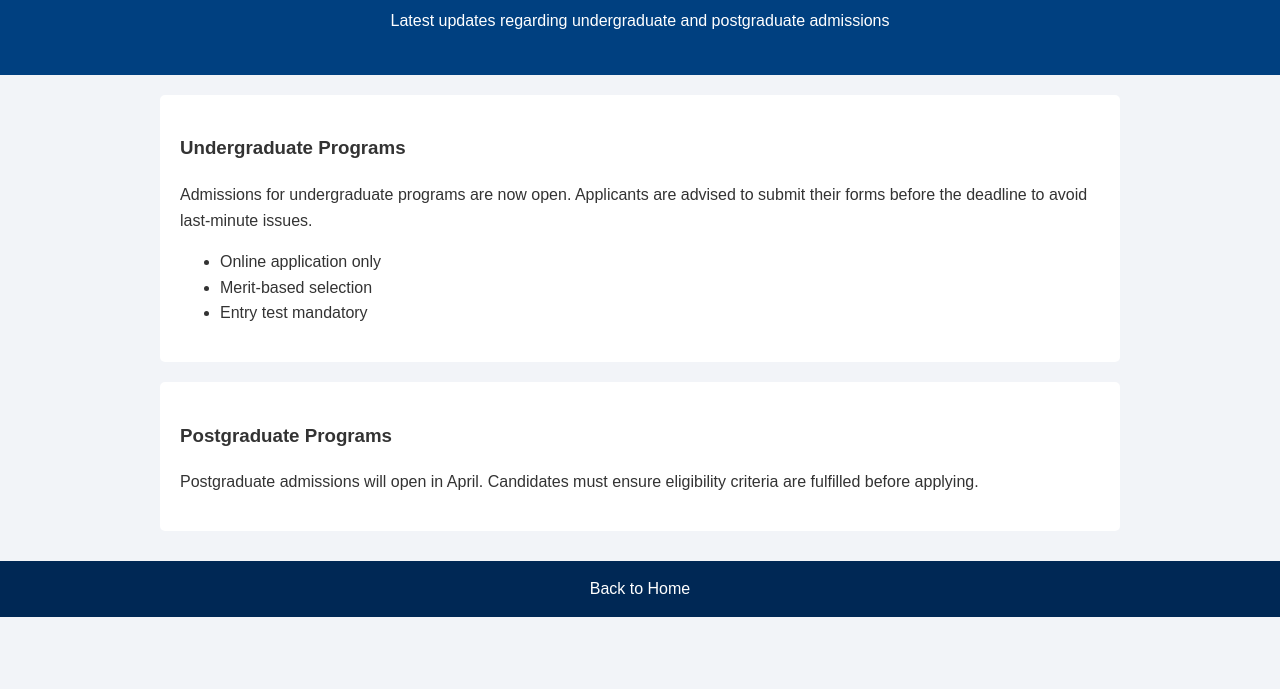
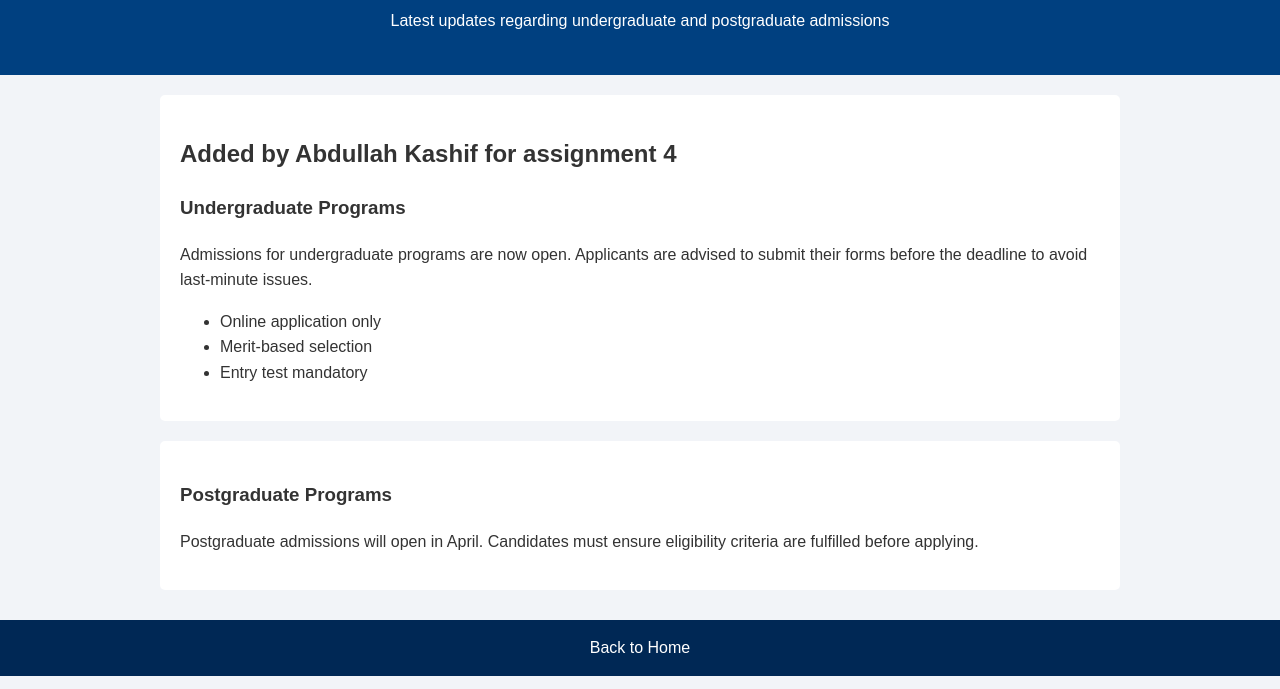
Before and after one commit to UniversityNoticeBoard/Uni-Digital-Notice-Board, a website: page src/admissions.html in a window 1280 px wide. Shown: the part 111-800 px from the top of the page. Drawn offline with Linux system fonts and the light colour scheme.

Commit message:
ADded for assignment 4

```diff
--- a/src/admissions.html
+++ b/src/admissions.html
@@ -14,6 +14,7 @@
 
   <main class="container">
     <section class="admission-block">
+      <h1>Added by Abdullah Kashif for assignment 4</h1>
       <h3>Undergraduate Programs</h3>
       <p>
         Admissions for undergraduate programs are now open. Applicants are
```
